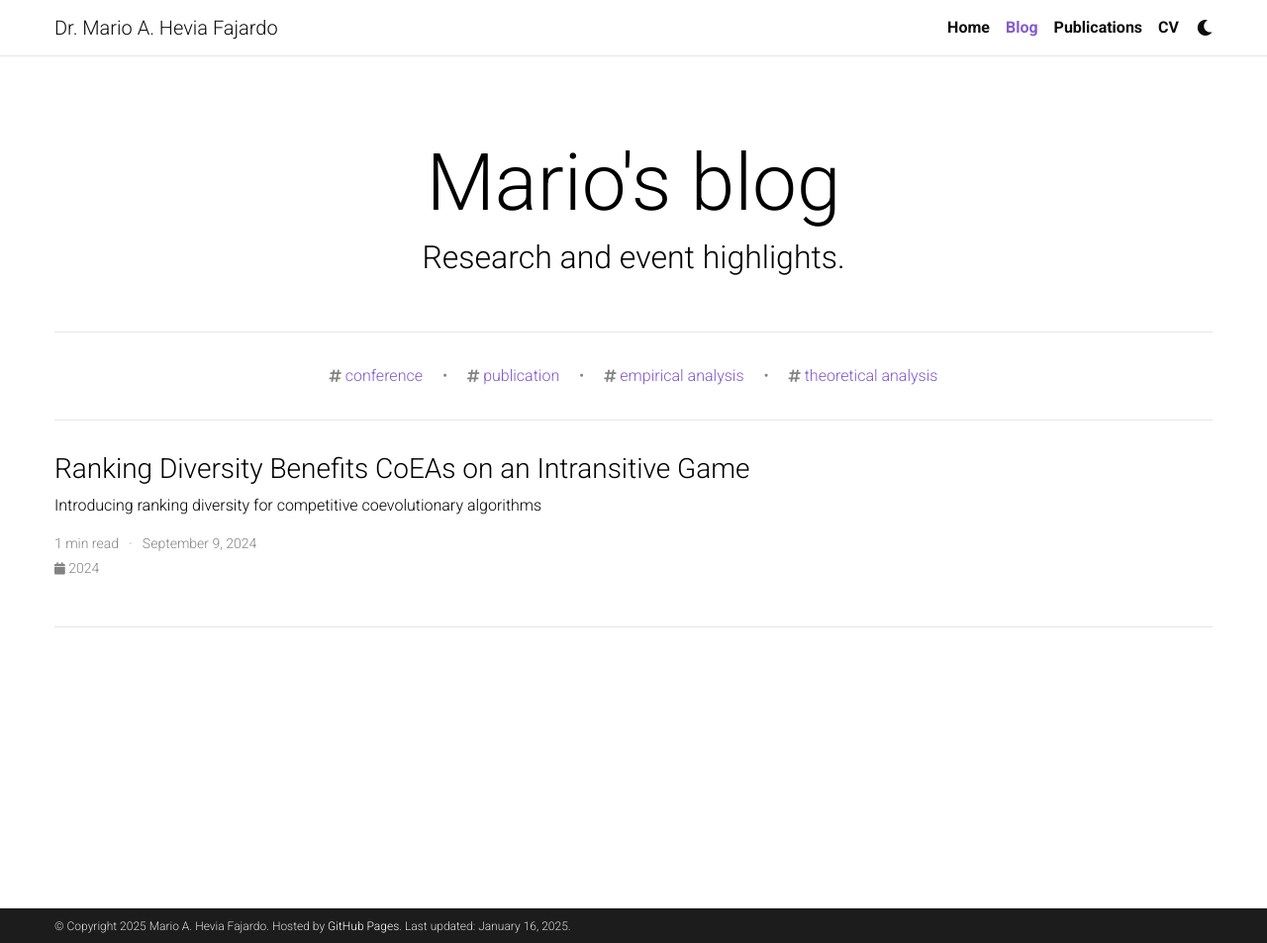
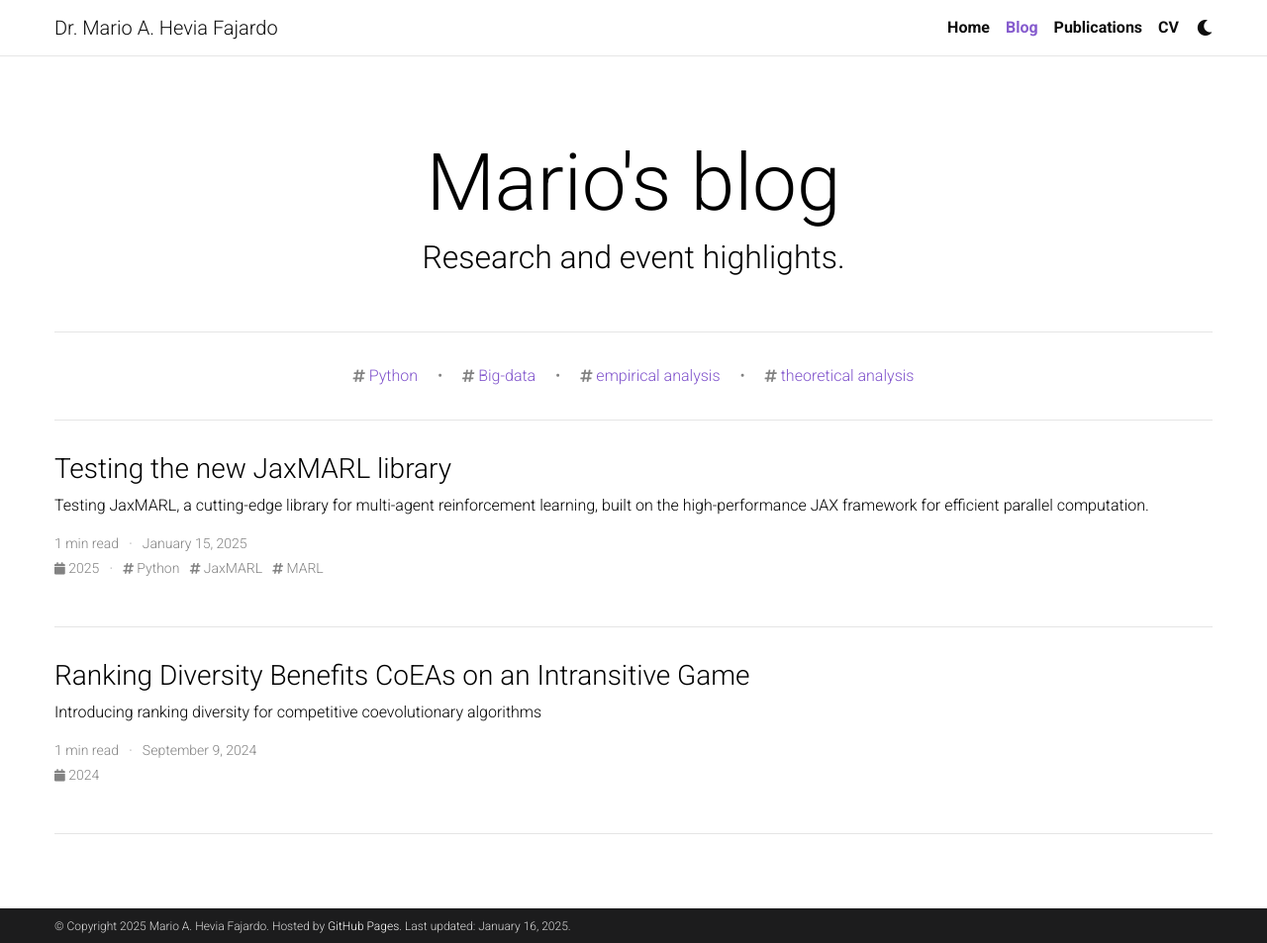
Before and after one commit to mariohevia/mariohevia.github.io, a Jekyll site: the page built from blog/index.html, in a window 1280 px wide and 953 px high. Shown: the whole window at 99% size. Built offline with Jekyll 4.4.1, drawn with Linux system fonts in a browser that asks for light colours; full-size pictures stand in for the smaller copies a plugin makes; the list of posts is cut into pages by our own code; comment, search, counter and statistics services are not loaded; a style sheet for code colours, icons or effects is not loaded.

Commit message:
Added blog post and new css to show python code

```diff
--- a/_config.yml
+++ b/_config.yml
@@ -246,7 +246,7 @@
     tag: '/blog/tag/:name/'
     category: '/blog/category/:name/'
 
-display_tags: ['conference', 'publication', 'empirical analysis', 'theoretical analysis'] # this tags will be dispalyed on the front page of your blog
+display_tags: ['Python', 'Big-data', 'empirical analysis', 'theoretical analysis'] # this tags will be dispalyed on the front page of your blog
 
 # -----------------------------------------------------------------------------
 # Jekyll Scholar
--- a/_sass/_base.scss
+++ b/_sass/_base.scss
@@ -243,7 +243,7 @@
   padding-right: 7px;
   padding-bottom: 0px;
   margin-bottom: 0;
-  vertical-align: middle;
+  // vertical-align: middle;
   display : block;
 }
 
@@ -627,7 +627,7 @@
 }
 
 pre {
-  color: var(--global-theme-color);
+  color: var(--global-code-color);
   background-color: var(--global-code-bg-color);
   border-radius: 6px;
   padding: 6px 12px;
@@ -639,12 +639,56 @@
 }
 
 code {
-  color: var(--global-theme-color);
+  color: var(--global-code-color);
   background-color: var(--global-code-bg-color);
   border-radius: 3px;
   padding: 3px 3px;
 }
 
+.language-bash .function {
+  color: #3c9100;
+}
+
+.language-bash .builtin {
+  color: #3c9100;
+}
+
+.language-bash .string {
+  color: #918300;
+}
+
+.language-python .keyword {
+  color: #b656d3;
+}
+
+.language-python .comment {
+  color: #528032;
+  font-style: italic;
+}
+
+.language-python .string {
+  color: #d19a66;
+}
+
+/* len() print() */
+.language-python .builtin {
+  color: #d19a66;
+}
+
+/* len() print() */
+.language-python .function {
+  color: var(--global-code-function-color);
+}
+
+/* len() print() */
+.language-python .number {
+  color: #a4e4a2;
+}
+
+/* True False None */
+.language-python .boolean {
+  color: #1680dd;
+}
 
 // Transitioning Themes
 html.transition,
--- a/_sass/_themes.scss
+++ b/_sass/_themes.scss
@@ -5,6 +5,8 @@
 :root {
   --global-bg-color: #{$white-color};
   --global-code-bg-color: #{$code-bg-color-light};
+  --global-code-color: #{$black-color};
+  --global-code-function-color: #{$blue-color};
   --global-text-color: #{$black-color};
   --global-unfocused-text-color: #{$black-color};
   --global-text-color-light: #{$grey-color};
@@ -41,6 +43,8 @@
 html[data-theme='dark'] {
   --global-bg-color: #{$blue-color-darker};
   --global-code-bg-color: #{$code-bg-color-dark};
+  --global-code-color: #{$grey-color-light};
+  --global-code-function-color: #{$light-yellow-color};
   --global-text-color: #{$grey-color-light};
   --global-unfocused-text-color: #{$grey-color};
   --global-text-color-light: #{$grey-color-light};
--- a/_sass/_variables.scss
+++ b/_sass/_variables.scss
@@ -28,6 +28,7 @@
 $pink-color:          #f92080 !default;
 $pink-color-light:    #ffdddd !default;
 $yellow-color:        #efcc00 !default;
+$light-yellow-color:  #eeed9e !default;
 
 $grey-color:          #828282 !default;
 $grey-color-light:    lighten($grey-color, 35%);
@@ -42,5 +43,5 @@
 
 // Theme colors
 
-$code-bg-color-light:     rgba($purple-color, 0.05);
-$code-bg-color-dark:      #2c3237 !default;
+$code-bg-color-light:     #ececec !default;
+$code-bg-color-dark:      #393d41 !default;
```
Also changed, not shown: _posts/2025-01-15-jaxmarl.md (added, +99 -0 lines), assets/img/blog_images/animation.gif (added), assets/img/blog_images/animation_final.gif (added), assets/img/blog_images/animation_start.gif (added), assets/img/blog_images/ippo_ff_MPE_simple_spread_v3.png (added).
